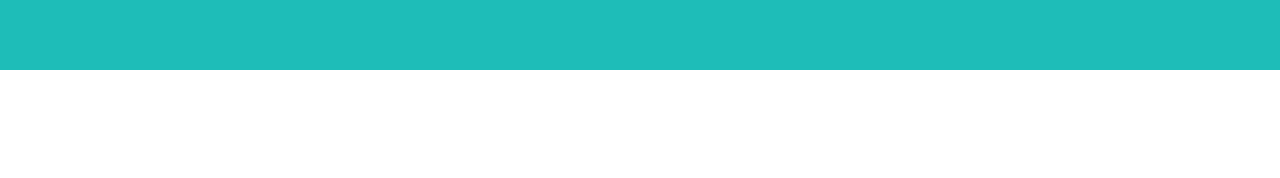
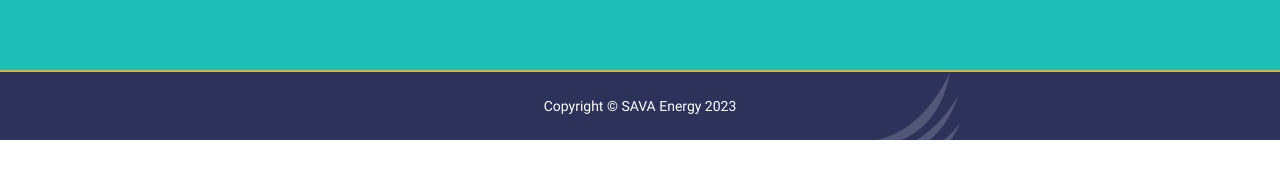
Before and after one commit to SinaDevCode/sava-energy-co, a React (Vite) app: page / in a window 1280 px wide. Shown: the part 534-712 px from the top of the page. Built offline with nearby package versions, Linux system fonts and the light colour scheme.

Commit message:
footer layer added to the project

```diff
--- /dev/null
+++ b/src/layouts/Footer.jsx
@@ -0,0 +1,12 @@
+import footerSample from "../assets/images/samples/footerDetails.png";
+
+const Footer = () => {
+  return (
+    <div className="relative p-6 border-t-2 border-t-Gold text-center text-sm text-White bg-DarkBlue">
+      <p>Copyright © SAVA Energy 2023</p>
+      <img src={footerSample} className="absolute h-full bottom-0 right-1/4" />
+    </div>
+  );
+};
+
+export default Footer;
--- a/src/pages/Home.jsx
+++ b/src/pages/Home.jsx
@@ -1,11 +1,13 @@
 import Header from "../layouts/Header";
 import Services from "../layouts/Services";
+import Footer from "../layouts/Footer";
 
 export default function Home() {
   return (
     <>
       <Header />
       <Services />
+      <Footer />
     </>
   );
 }
--- a/src/styles/header.css
+++ b/src/styles/header.css
@@ -50,6 +50,12 @@
   }
 }
 
+@media (max-width: 992px) {
+  .navbar {
+    min-width: 30rem;
+  }
+}
+
 @media (max-width: 768px) {
   .navbar {
     min-width: 24rem;
```
Also changed, not shown: src/assets/images/samples/footerDetails.png (added).
